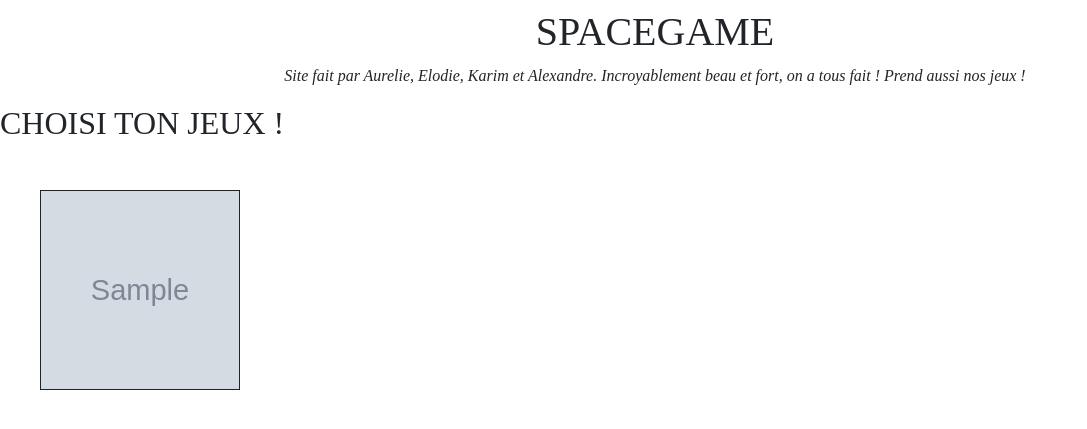
After one commit to ElodieFon/best-projet, a Symfony app: template templates/user_produit/index.html.twig in a window 1280 px wide. The commit adds this page. Shown: the top 429 px of the page, without its empty margins (0-1087 px from the left). Run offline with Twig, Linux system fonts and the light colour scheme; the template is opened without the code that fills it: most values are stand-ins (such as "Sample title", 1, 10 or a date in 2020); grey boxes marked "Sample" are stand-in pictures; some libraries are stand-ins or nearby versions; some web fonts are replaced.

Commit message:
Produit by alex 16h27 21/04

```diff
--- a/public/css/style.css
+++ b/public/css/style.css
@@ -11,8 +11,18 @@ h2{
     font-family: "myriad-pro";
 }
 
-td{
+.image-produit{
+
+    height: 220px;
+    width: 220px;
+
+}
+
+img{
     height: 200px;
+    width: 200px;
+    border: 1px solid;
+    margin: 40px;
 }
 
 .soustexte{
--- a/src/Controller/ProduitController.php
+++ b/src/Controller/ProduitController.php
@@ -13,7 +13,7 @@ use Symfony\Component\Routing\Annotation\Route;
 #[Route('/produit')]
 class ProduitController extends AbstractController
 {
-    #[Route('/', name: 'app_produit_index', methods: ['GET'])]
+    #[Route('/admin', name: 'app_produit_index', methods: ['GET'])]
     public function index(ProduitRepository $produitRepository): Response
     {
         return $this->render('produit/index.html.twig', [
--- /dev/null
+++ b/templates/user_produit/index.html.twig
@@ -0,0 +1,19 @@
+{% extends 'base.html.twig' %}
+
+{% block title %}Hello UserProduitController!{% endblock %}
+
+{% block body %}
+    <!-- http://localhost:8000/user_produit/ -->
+    <h1 class="d-flex justify-content-center">SPACEGAME</h1>
+    <p class="soustexte d-flex flex-row justify-content-center">Site fait par Aurelie, Elodie, Karim et Alexandre. Incroyablement beau et fort, on a tous fait ! Prend aussi nos jeux !</p>
+
+    <h2 class="d-flex justify-content-left">CHOISI TON JEUX !</h2>
+        <div class="image-produit d-flex flex-row">
+        {% for produit in produits %}
+
+                    <img  src="{{asset('images/' ~ produit.image)}}" />
+
+        {% endfor %}
+        </div>
+
+{% endblock %}
```
Also changed, not shown: src/Controller/UserProduitController.php (added, +19 -0 lines).
